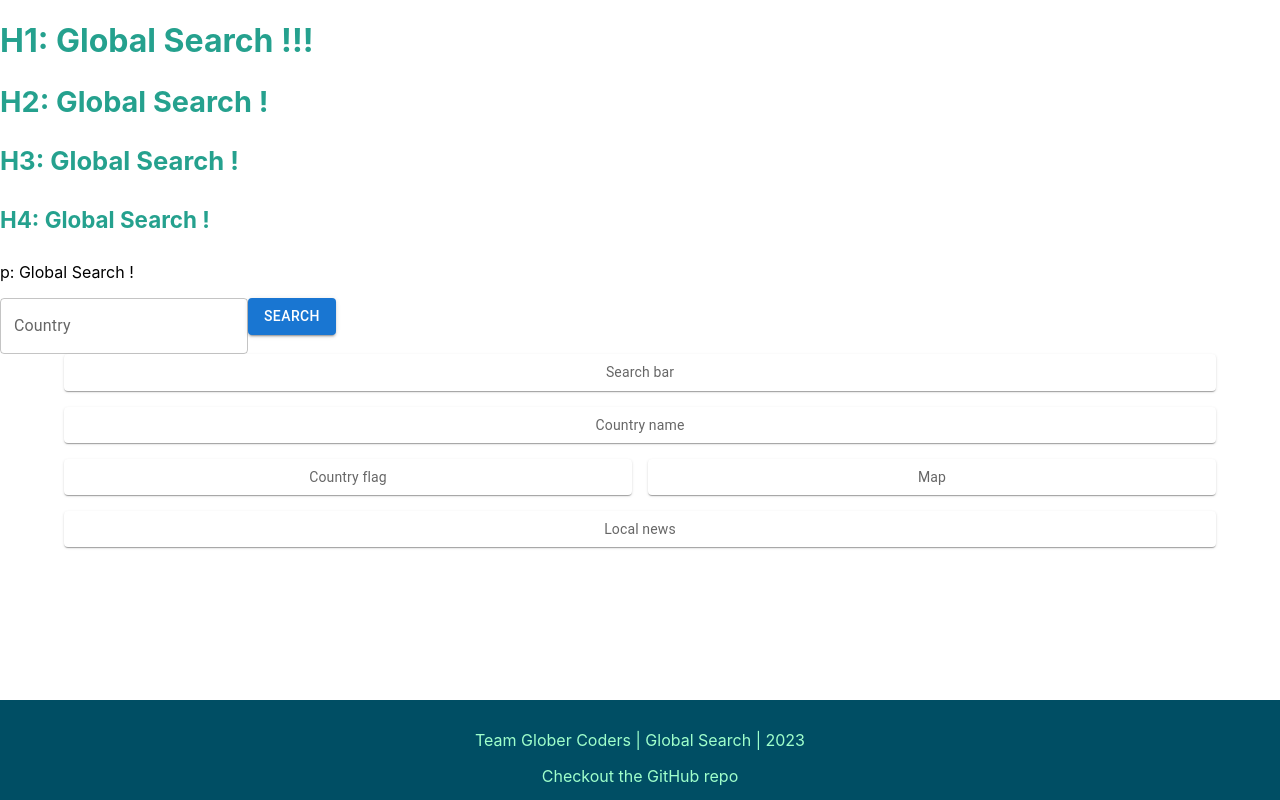
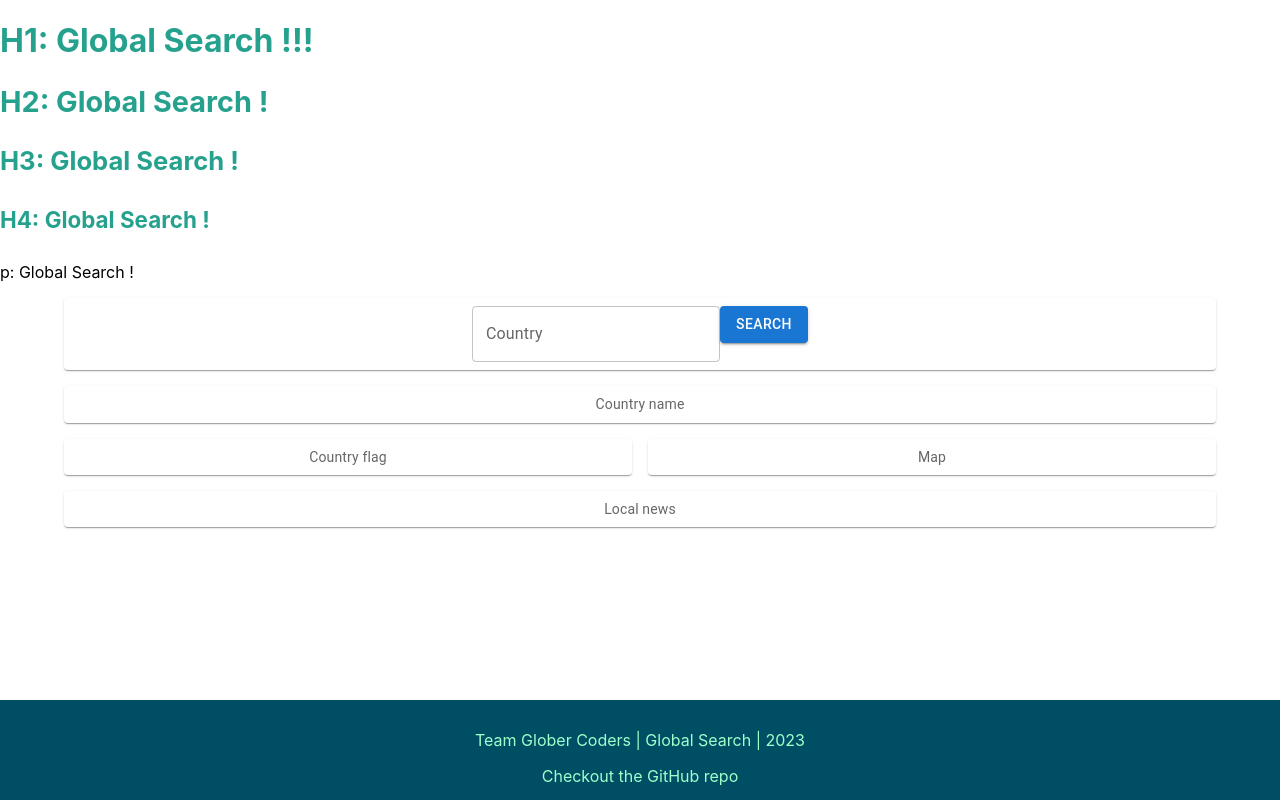
Before and after one commit to lewis-ingleton/global-search--react-app, a React (Create React App) app: page / in a window 1280 px wide. Built offline with nearby package versions, Linux system fonts and the light colour scheme.

Commit message:
Proper Search Bar implemented

```diff
--- a/src/App.js
+++ b/src/App.js
@@ -22,8 +22,7 @@ function App() {
       <h3>H3: Global Search !</h3>
       <h4>H4: Global Search !</h4>
       <p>p: Global Search !</p>
-      <SearchBar />
-      <ResponsiveLayout />
+      <ResponsiveLayout onSearch={handleSearch} />
       <Footer />
     </>
   );
--- a/src/components/responsive-layout/Responsive.js
+++ b/src/components/responsive-layout/Responsive.js
@@ -1,32 +1,36 @@
-import * as React from 'react';
-import { styled } from '@mui/material/styles';
-import Box from '@mui/material/Box';
-import Paper from '@mui/material/Paper';
-import { useMediaQuery, useTheme } from '@mui/material';
+import * as React from "react";
+import { styled } from "@mui/material/styles";
+import Box from "@mui/material/Box";
+import Paper from "@mui/material/Paper";
+import { useMediaQuery, useTheme } from "@mui/material";
 
 // CSS
-import './Responsive.css'
+import "./Responsive.css";
+
+// Components
+import SearchBar from "../searchbar/SearchBar";
 
 const Item = styled(Paper)(({ theme }) => ({
-    backgroundColor: theme.palette.mode === 'dark' ? '#1A2027' : '#fff',
+  backgroundColor: theme.palette.mode === "dark" ? "#1A2027" : "#fff",
   ...theme.typography.body2,
   padding: theme.spacing(1),
-    textAlign: 'center',
+  textAlign: "center",
   color: theme.palette.text.secondary,
 }));
 
-export default function ResponsiveLayout() {
+export default function ResponsiveLayout({ onSearch }) {
   const theme = useTheme();
-    const mediaSM = useMediaQuery(theme.breakpoints.down('sm'));
+  const mediaSM = useMediaQuery(theme.breakpoints.down("sm"));
 
   return (
     <>
-            {
-                mediaSM ? (
+      {mediaSM ? (
         <Box sx={{ width: 0.9 }} className="smallWrapper">
           <Box display="grid" gridTemplateColumns="repeat(12, 1fr)" gap={2}>
             <Box gridColumn="span 12">
-                                <Item>Search bar</Item>
+              <Item>
+                <SearchBar onSearch={onSearch} />
+              </Item>
             </Box>
             <Box gridColumn="span 12">
               <Item>Country name</Item>
@@ -42,14 +46,13 @@ export default function ResponsiveLayout() {
             </Box>
           </Box>
         </Box>
-
-
       ) : (
-
         <Box sx={{ width: 0.9 }} className="largeWrapper">
           <Box display="grid" gridTemplateColumns="repeat(12, 1fr)" gap={2}>
             <Box gridColumn="span 12">
-                                <Item>Search bar</Item>
+              <Item>
+                <SearchBar onSearch={onSearch} />
+              </Item>
             </Box>
             <Box gridColumn="span 12">
               <Item>Country name</Item>
@@ -61,15 +64,11 @@ export default function ResponsiveLayout() {
               <Item>Map</Item>
             </Box>
             <Box gridColumn="span 12">
-                                <Item className='item'>Local news</Item>
+              <Item className="item">Local news</Item>
             </Box>
           </Box>
         </Box>
-
-
-                )
-
-            }
+      )}
     </>
   );
 }
```
Lines whose indentation alone changed are shown as unchanged.
